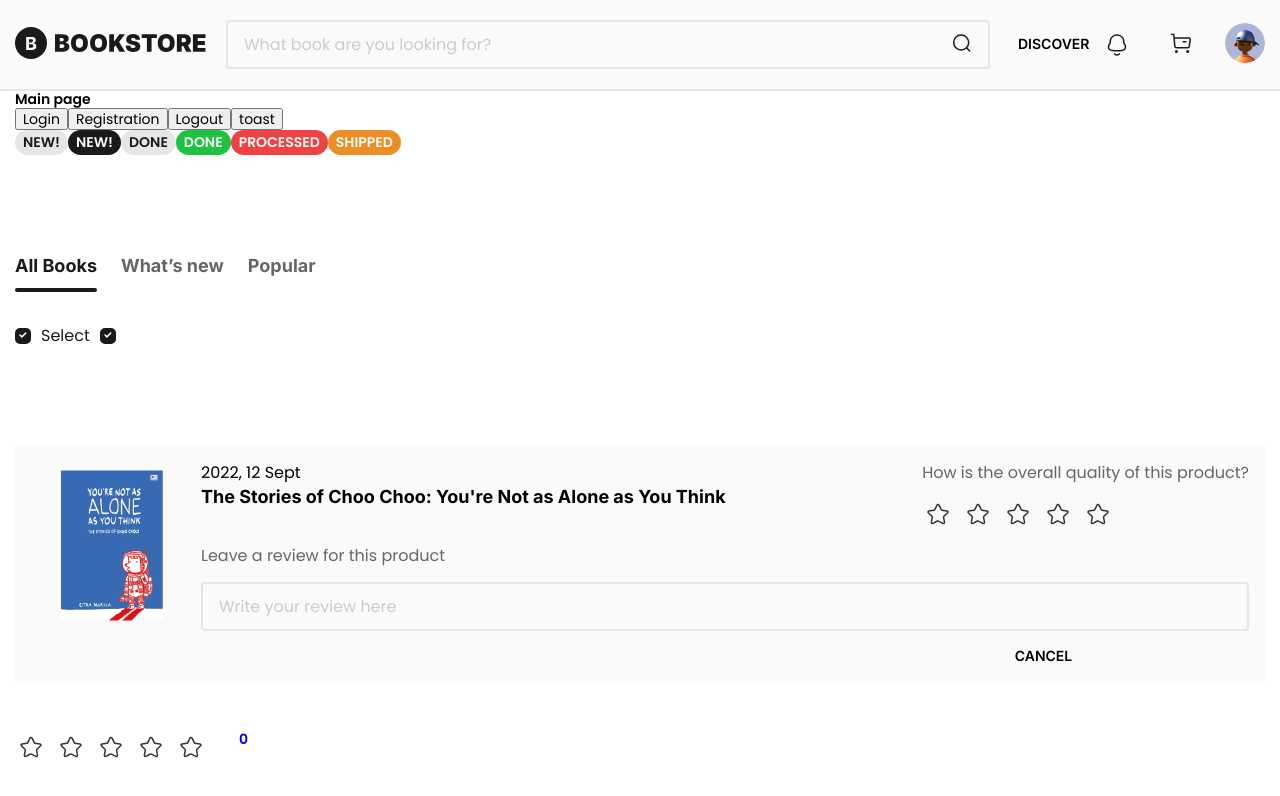
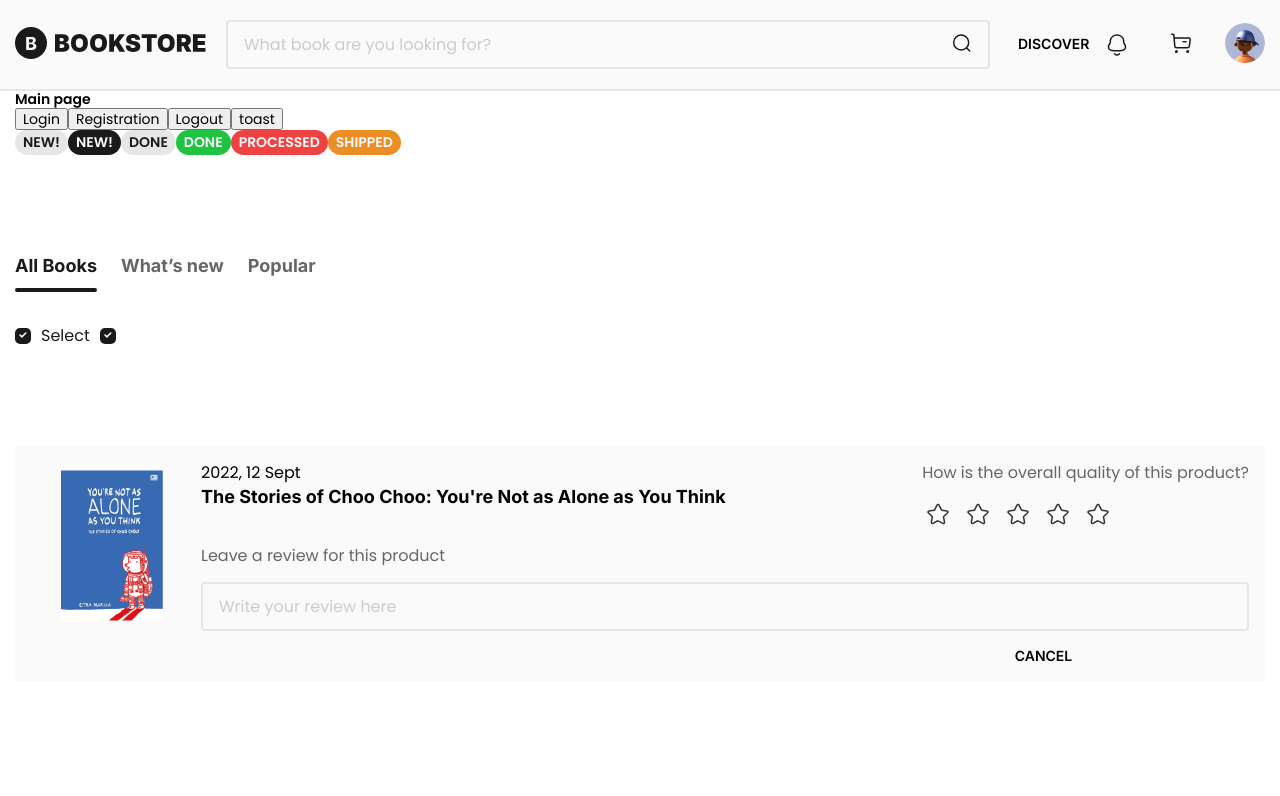
Before and after one commit to gapanovichV/bookstore-next, a Next.js app: page / in a window 1280 px wide. Shown: the top 796 px of the page. Built offline with nearby package versions, Linux system fonts and the light colour scheme.

Commit message:
refactor: error  correction

```diff
--- a/components/elements/CheckList/CheckList.tsx
+++ b/components/elements/CheckList/CheckList.tsx
@@ -1,4 +1,4 @@
-import type { ReactNode } from "react"
+import type { JSX, ReactNode } from "react"
 import React from "react"
 import clsx from "clsx"
 
--- a/components/elements/Input/Input.tsx
+++ b/components/elements/Input/Input.tsx
@@ -1,3 +1,4 @@
+import type { JSX } from "react"
 import React, { useState } from "react"
 import clsx from "clsx"
 
@@ -18,6 +19,7 @@ type InputProps<
   isDirty?: boolean
   value?: string
   setValue?: (value: string) => void
+  component?: Component
 } & React.ComponentProps<Component>
 
 export const Input = React.forwardRef(
@@ -34,6 +36,7 @@ export const Input = React.forwardRef(
       alt,
       value,
       setValue,
+      component,
       ...props
     }: InputProps,
     ref: React.ForwardedRef<HTMLInputElement>
@@ -46,12 +49,14 @@ export const Input = React.forwardRef(
       setHide((prev) => !prev)
     }
 
+    const Component = component || "input"
+
     return (
       <div className={clsx(styles.input__wrapper, { [styles.error__wrapper]: !!error })}>
         {image?.left && (
           <img className={clsx(styles.input__img)} src={`img/${image?.left}`} alt={alt ?? id} />
         )}
-        <input
+        <Component
           className={clsx(styles.input, className, {
             [styles.error__input]: !!error,
             [styles.input__password]: isPassword,
--- a/components/elements/ReviewCard/ReviewCard.tsx
+++ b/components/elements/ReviewCard/ReviewCard.tsx
@@ -1,4 +1,5 @@
 import { useState } from "react"
+import toast from "react-hot-toast"
 import clsx from "clsx"
 
 import { Button } from "@/components/elements/Button/Button"
@@ -13,6 +14,23 @@ interface ReviewCardProps {
 export const ReviewCard = ({ className }: ReviewCardProps) => {
   const [reviewText, setReviewText] = useState<string>("")
   const [reviewLeft, setReviewLeft] = useState<boolean>(false)
+  const [rating, setRating] = useState<number>(0)
+
+  const handleClickSendReview = () => {
+    if (reviewText === "") {
+      toast.error("Please enter a review text")
+      return
+    }
+    if (rating === 0) {
+      toast.error("Please enter a rating product")
+      return
+    }
+    setReviewLeft(true)
+  }
+  const handleClickCancelReview = () => {
+    setReviewText("")
+  }
+
   return (
     <div className={clsx(styles.review, className)}>
       <div className={clsx(styles.review_content)}>
@@ -34,12 +52,12 @@ export const ReviewCard = ({ className }: ReviewCardProps) => {
                   <p className={clsx(styles.detail_estimate_question)}>
                     How is the overall quality of this product?
                   </p>
-                  <StarRating />
+                  <StarRating onSetRating={setRating} />
                 </>
               ) : (
                 <div className={clsx(styles.detail_estimate_star)}>
                   <img src="/img/starFill.svg" alt="star" />
-                  <p>5.0</p>
+                  <p>{rating}.0</p>
                 </div>
               )}
             </div>
@@ -55,19 +73,16 @@ export const ReviewCard = ({ className }: ReviewCardProps) => {
                 />
               </>
             ) : (
-              <p className={clsx(styles.detail_fillbox_review)}>
-                The author is very smart in conveying the story so that it touches the heart of the
-                reader explicitly
-              </p>
+              <p className={clsx(styles.detail_fillbox_review)}>{reviewText}</p>
             )}
           </div>
         </div>
       </div>
       <div className={clsx(styles.review_btn, { [styles.reviewLeft]: reviewLeft })}>
-        <Button variant="ghost" size="small" onClick={() => setReviewText("")}>
+        <Button variant="ghost" size="small" onClick={handleClickCancelReview}>
           Cancel
         </Button>
-        <Button variant="fill" size="small">
+        <Button onClick={handleClickSendReview} variant="fill" size="small">
           Send
         </Button>
       </div>
--- a/components/elements/StarRating/StarRating.tsx
+++ b/components/elements/StarRating/StarRating.tsx
@@ -62,8 +62,7 @@ const message = ["Bad", "Average", "Ok", "Good", "Very good"]
 
 export const StarRating = ({ defaultRating = 0, onSetRating, className }: StarRatingProps) => {
   const [rating, setRating] = useState(defaultRating)
-  const [tempRating, setTempRating] = useState(0)
-
+  const [hover, setHover] = useState(0)
 
   const handleRating = (rating: number) => {
     setRating(rating)
@@ -77,16 +76,14 @@ export const StarRating = ({ defaultRating = 0, onSetRating, className }: StarRa
         {[...Array(5)].map((_, i) => (
           <Star
             key={i}
-            filled={tempRating ? tempRating >= i + 1 : rating >= i + 1}
+            filled={hover ? hover >= i + 1 : rating >= i + 1}
             onClick={() => handleRating(i + 1)}
-            onMouseEnter={() => setTempRating(i + 1)}
-            onMouseLeave={() => setTempRating(0)}
+            onMouseEnter={() => setHover(i + 1)}
+            onMouseLeave={() => setHover(0)}
           />
         ))}
       </div>
-      <p>
-        {message.length === 5 && message[tempRating ? tempRating - 1 : rating - 1]}
-      </p>
+      <p>{message.length === 5 && message[hover ? hover - 1 : rating - 1]}</p>
     </div>
   )
 }
--- a/components/templates/DiscoverPage/DiscoverPage.tsx
+++ b/components/templates/DiscoverPage/DiscoverPage.tsx
@@ -50,7 +50,6 @@ const DiscoverPage = () => {
       const { data } = await api.post("/api/books/addBook", value)
       if (data.status === Status.Success) {
         toast.success(data.message)
-        console.log(data)
       }
     } catch (error) {
       handleError(error)
--- a/components/templates/MainPage/MainPage.tsx
+++ b/components/templates/MainPage/MainPage.tsx
@@ -1,16 +1,14 @@
 "use client"
 
-import React, { useState } from "react"
+import React from "react"
 import toast from "react-hot-toast"
 import clsx from "clsx"
 import { useRouter } from "next/navigation"
 
-import { Card } from "@/components/elements/Card/Card"
 import { CheckList } from "@/components/elements/CheckList/CheckList"
 import { Dropdown } from "@/components/elements/Dropdown/Dropdown"
 import { PurchaseCard } from "@/components/elements/PurchaseCard/PurchaseCard"
 import { ReviewCard } from "@/components/elements/ReviewCard/ReviewCard"
-import { StarRating } from "@/components/elements/StarRating/StarRating"
 import { Tab } from "@/components/elements/Tab/Tab"
 import { Tag } from "@/components/elements/Tag/Tag"
 import { useTab } from "@/hooks/useTab"
@@ -20,7 +18,6 @@ import { RouteEnum } from "@/types/route.type"
 const MainPage = () => {
   const router = useRouter()
   const handleLogout = useUserLogout()
-  const [exportedRating, setExportedRating] = useState(0)
   const tabs = [{ label: "All Books" }, { label: "What’s new" }, { label: "Popular" }]
   const { currentItem, changeItem } = useTab(0, tabs)
 
@@ -50,10 +47,8 @@ const MainPage = () => {
             SHIPPED
           </Tag>
         </div>
-
         <div className={"test"}></div>
         <PurchaseCard />
-
         <div className={"test"}>
           <Tab
             position="horizontal"
@@ -71,10 +66,6 @@ const MainPage = () => {
         <div className={"test test_col"}>
           <ReviewCard />
         </div>
-        <div className={"test"}>
-          <StarRating defaultRating={0} onSetRating={setExportedRating} />
-          <span style={{ fontWeight: "700", color: "blue" }}>{exportedRating}</span>
-        </div>
       </div>
     </main>
   )
```
